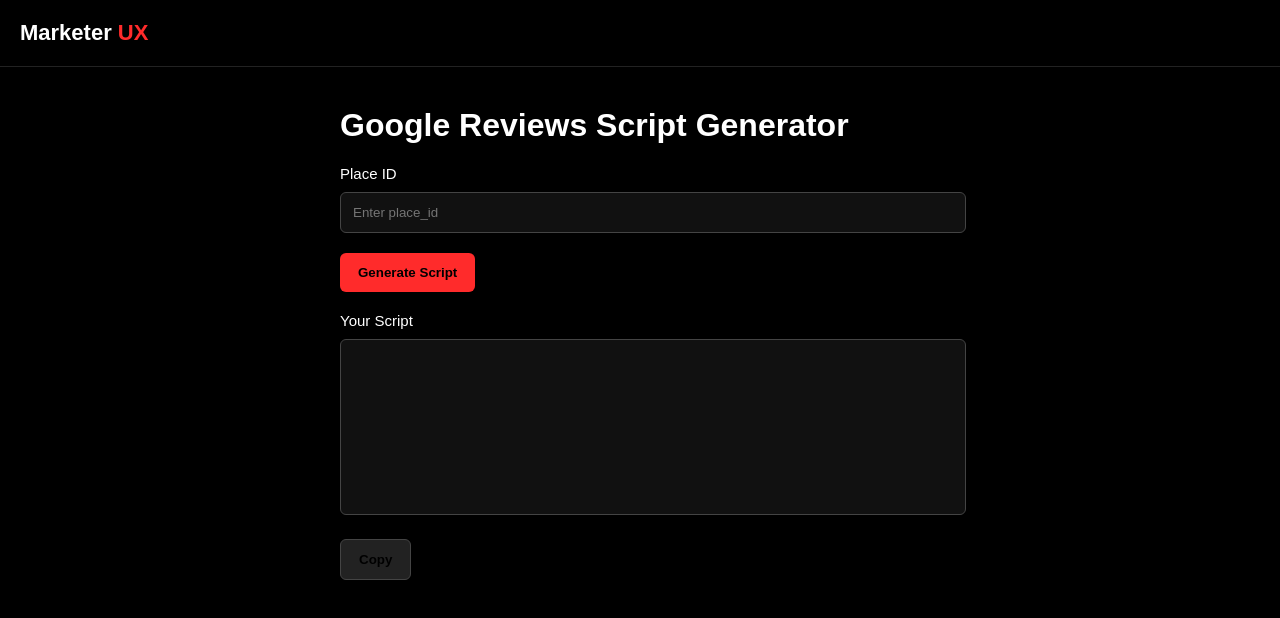
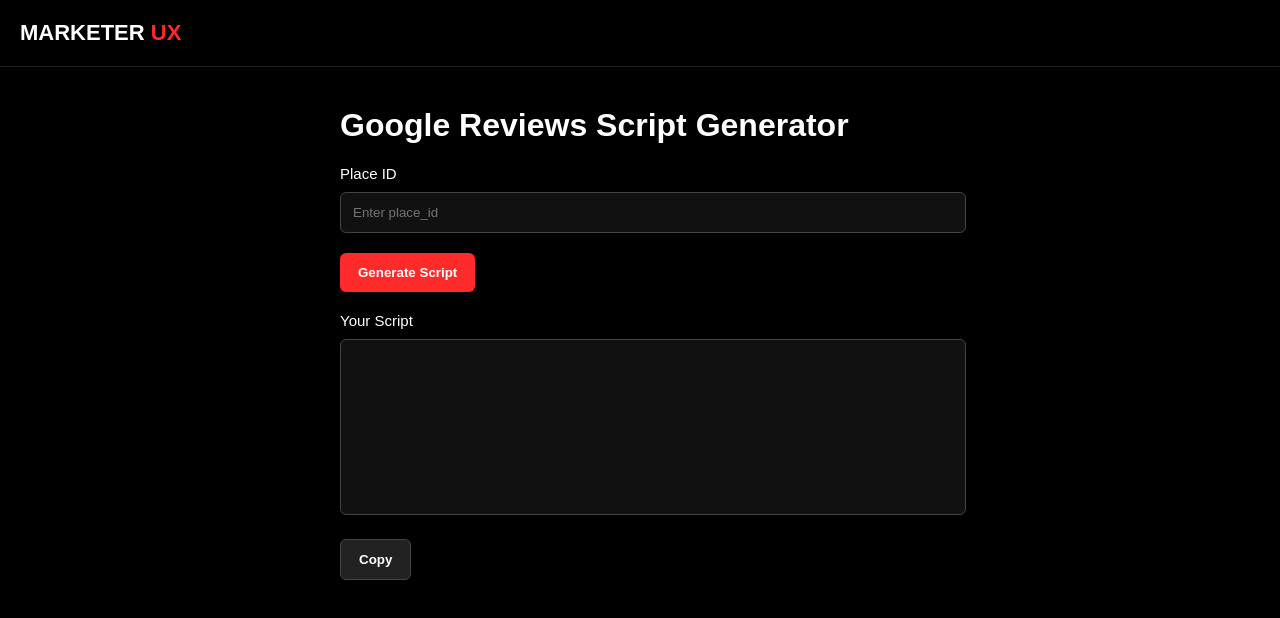
Before and after one commit to EvgeniyChumak/google-reviews, a website: page admin/index.html in a window 1280 px wide. Shown: the top 618 px of the page. Drawn offline with Linux system fonts and the light colour scheme.

Commit message:
fix styling admin v1

```diff
--- a/admin/style.css
+++ b/admin/style.css
@@ -3,6 +3,7 @@ body {
   background: #000;
   color: #fff;
   font-family: Arial, sans-serif;
+  overflow-x: hidden; /* убираем горизонтальный скролл */
 }
 
 .navbar {
@@ -16,6 +17,7 @@ body {
 .logo {
   font-size: 22px;
   font-weight: 700;
+  text-transform: uppercase; /* лого капсом */
 }
 
 .logo span {
@@ -57,6 +59,8 @@ body {
   border-radius: 6px;
   font-weight: 600;
   cursor: pointer;
+  color: #fff; /* белый текст у кнопок */
+  transition: 0.2s ease;
 }
 
 .btn.secondary {
@@ -65,5 +69,7 @@ body {
 }
 
 .btn:hover {
-  opacity: 0.9;
+  background: #fff;    /* белый фон */
+  color: #ff2b2b;      /* красный текст */
+  opacity: 1;          /* убрали затемнение */
 }
```
